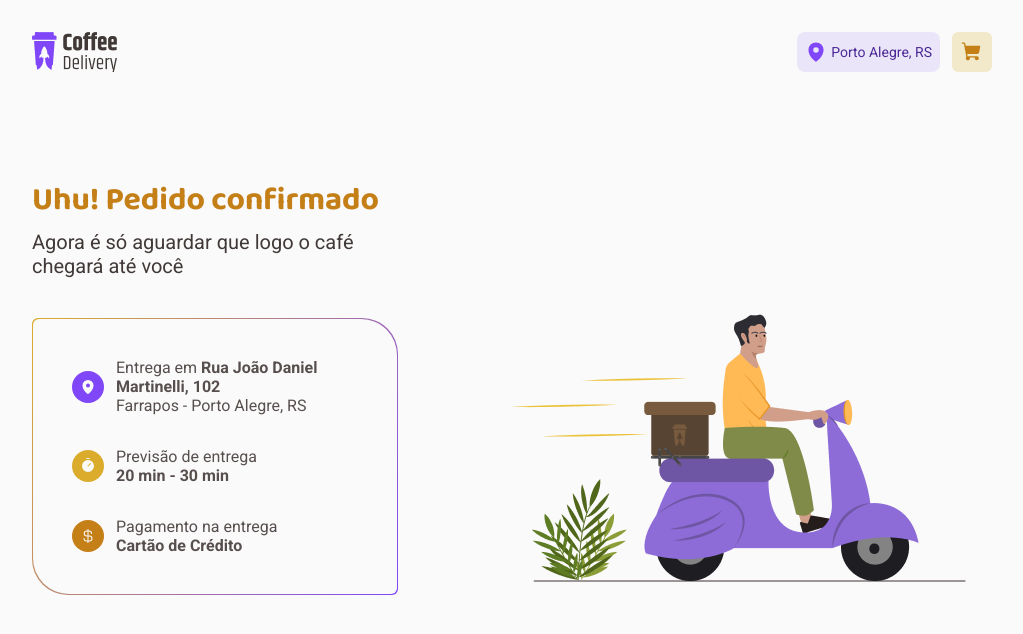
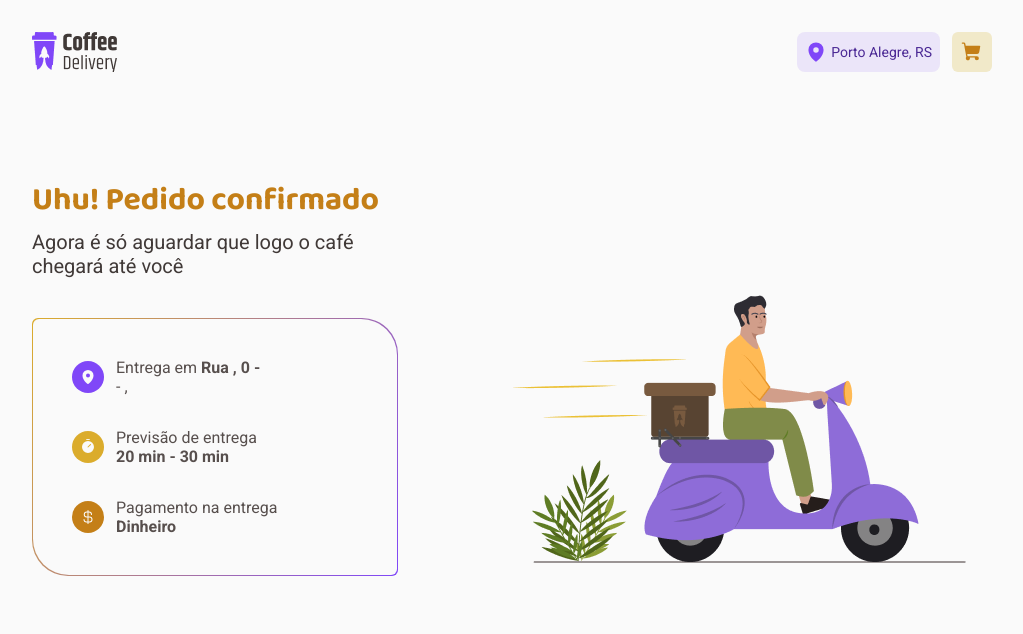
Before and after one commit to joaocruzzq/coffee-delivery, a React (Vite) app: page /success in a window 1280 px wide. Shown: the top 634 px of the page, without its empty margins (128-1151 px from the left). Built offline with nearby package versions, Linux system fonts and the light colour scheme.

Commit message:
renderizando dados de entrega em tela

```diff
--- a/src/context/coffee-cart-context.tsx
+++ b/src/context/coffee-cart-context.tsx
@@ -31,12 +31,12 @@ interface DeliveryType {
    neighborhood: string
    city: string
    uf: string
-
-   payment: 'credit' | 'debit' | 'cash'
+   payment: 'Cartão de Crédito' | 'Cartão de Débito' | 'Dinheiro'
 }
 
 interface CoffeeCartContextType {
    coffeesOnCart: CoffeeOnCartProps[]
+   deliveryData: DeliveryType
 
    cleanCartAfterCheckout: () => void
 
@@ -94,7 +94,15 @@ export function CoffeeCartContextProvider({ children }: CoffeeCartContextProvide
       setCoffeesOnCart(coffeesWithoutDeletedOne)
    }
 
-   const [deliveryData, setDeliveryData] = useState<DeliveryType>()
+   const [deliveryData, setDeliveryData] = useState<DeliveryType>({
+      cep: "",
+      city: "",
+      neighborhood: "",
+      number: 0,
+      payment: "Dinheiro",
+      street: "",
+      uf: ""
+   })
 
    function addNewOrderDelivery(order: DeliveryType) {
       const newDeliveryData = {
@@ -116,18 +124,17 @@ export function CoffeeCartContextProvider({ children }: CoffeeCartContextProvide
    }
 
    useEffect(() => {
-      console.log(coffeesOnCart)
-      console.log(deliveryData)
    }, [coffeesOnCart, deliveryData])
 
    return (
       <CoffeeCartContext.Provider
          value={{
+            deliveryData,
             coffeesOnCart,
             addCoffeeToCart,
+            addNewOrderDelivery,
             deleteCoffeeFromCart,
             updateCoffeeQuantity,
-            addNewOrderDelivery,
             cleanCartAfterCheckout
          }}
       >
--- a/src/pages/checkout/index.tsx
+++ b/src/pages/checkout/index.tsx
@@ -24,7 +24,7 @@ const newDeliveryFormSchema = z.object({
    neighborhood: z.string().min(1),
    city: z.string().min(1),
    uf: z.string().min(2),
-   payment: z.enum(['credit', 'debit', 'cash']),
+   payment: z.enum(['Cartão de Crédito', 'Cartão de Débito', 'Dinheiro']),
    complement: z.string().optional()
 })
 
@@ -102,9 +102,9 @@ export function Checkout() {
                   </header>
 
                   <div className="paymentMethodSection">
-                     <PaymentMethod icon={<CreditCard />} method="cartão de crédito" value="credit" />
-                     <PaymentMethod icon={<Bank />} method="cartão de débito" value="debit" />
-                     <PaymentMethod icon={<Money />} method="dinheiro" value="cash" />
+                     <PaymentMethod icon={<CreditCard />} method="cartão de crédito" value="Cartão de Crédito" />
+                     <PaymentMethod icon={<Bank />} method="cartão de débito" value="Cartão de Débito" />
+                     <PaymentMethod icon={<Money />} method="dinheiro" value="Dinheiro" />
                   </div>
                </FormContainer>
             </FormProvider>
--- a/src/pages/success/index.tsx
+++ b/src/pages/success/index.tsx
@@ -4,7 +4,14 @@ import { CurrencyDollar, MapPin, Timer } from "phosphor-react";
 
 import successPageIllustration from "../../assets/Illustration.png"
 
+import { useContext } from "react";
+import { CoffeeCartContext } from "../../context/coffee-cart-context";
+
 export function Success() {
+   const { deliveryData } = useContext(CoffeeCartContext)
+
+   const { city, neighborhood, number, payment, street, uf, complement} = deliveryData
+
    return (
       <SuccessContainer>
          <h1>Uhu! Pedido confirmado</h1>
@@ -13,8 +20,11 @@ export function Success() {
          <div className="deliveryInfoCard">
             <div>
                <MapPin size={32} weight="fill" />
-               <p>Entrega em <strong>Rua João Daniel Martinelli, 102</strong></p>
-               <p>Farrapos - Porto Alegre, RS</p>
+               <p>Entrega em
+                  <strong> Rua {street}, {number} - {complement && (`${complement}`)} </strong>
+               </p>
+
+               <p>{neighborhood} - {city}, {uf}</p>
             </div>
 
             <div>
@@ -27,7 +37,7 @@ export function Success() {
             <div>
                <CurrencyDollar size={32} weight="fill" />
                <p>Pagamento na entrega</p>
-               <strong>Cartão de Crédito</strong>
+               <strong>{payment}</strong>
             </div>
          </div>
 
```
